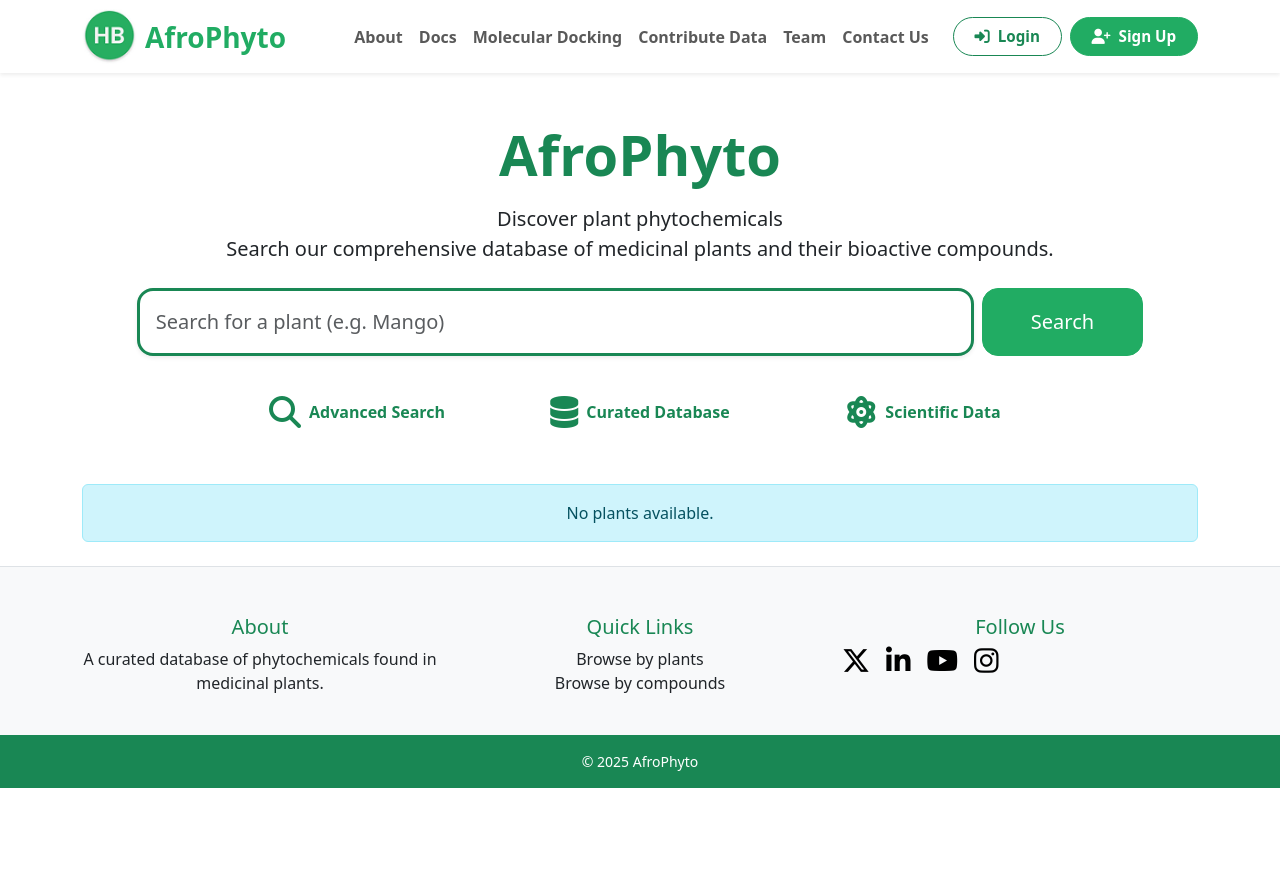
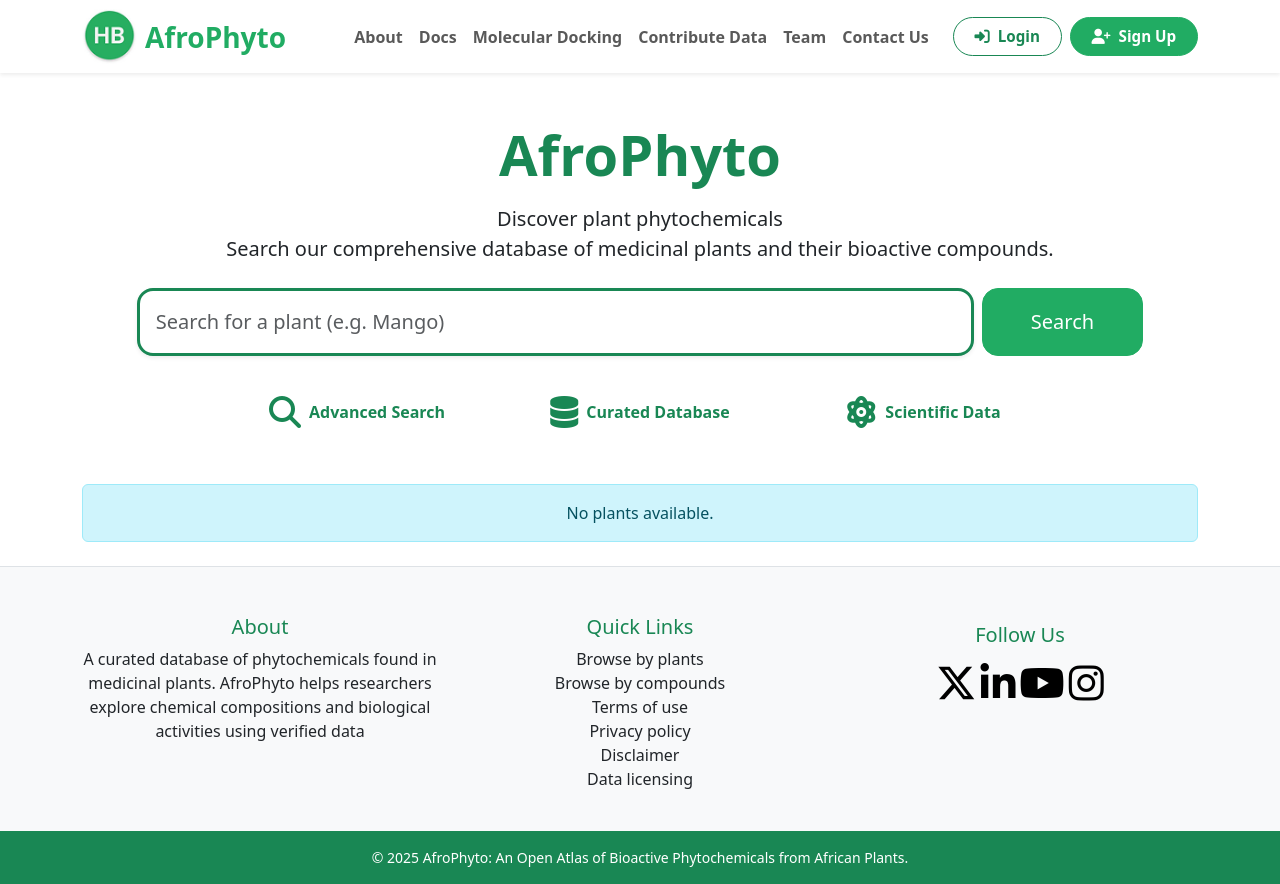
Before and after one commit to HackBio-Internship/afro-phyto--unilag, a Django app: template main/templates/index.html in a window 1280 px wide. Before the commit the page ends 788 px from the top, so only its background shows below. Run offline with Django 5.2, Linux system fonts and the light colour scheme; the template is opened without the code that fills it, so the values that code supplies are empty; parts of the project's set-up code (start-up, migrations or seed data) failed here and were passed over; some libraries are stand-ins or nearby versions.

Commit message:
updated index page

```diff
--- a/main/templates/index.html
+++ b/main/templates/index.html
@@ -7,7 +7,7 @@
     <title>AfroPhyto</title>
     <link href="https://cdn.jsdelivr.net/npm/bootstrap@5.3.3/dist/css/bootstrap.min.css" rel="stylesheet">
     <script src="https://kit.fontawesome.com/9263f821ab.js" crossorigin="anonymous"></script>
-    <link rel="stylesheet" href="{% static 'css/style.css' %}" />
+    <link rel="stylesheet" href="{% static 'css/style.css' %}">
 </head>
 <body>
 
@@ -165,30 +165,32 @@
         <div class="row g-4">
             <div class="col-md-4">
                 <h5 class="text-success">About</h5>
-                <p>
-                    A curated database of phytochemicals found in medicinal plants.
-                </p>
+                <p>A curated database of phytochemicals found in medicinal plants. AfroPhyto helps researchers explore chemical compositions and biological activities using verified data</p>
             </div>
             <div class="col-md-4">
                 <h5 class="text-success">Quick Links</h5>
                 <ul class="list-unstyled">
                     <li><a href="#" class="text-dark">Browse by plants</a></li>
                     <li><a href="#" class="text-dark">Browse by compounds</a></li>
+                    <li><a href="#" class="text-dark">Terms of use</a></li>
+                    <li><a href="#" class="text-dark">Privacy policy</a></li>
+                    <li><a href="#" class="text-dark">Disclaimer</a></li>
+                    <li><a href="#" class="text-dark">Data licensing</a></li>
                 </ul>
             </div>
             <div class="col-md-4">
-                <h5 class="text-success">Follow Us</h5>
-                <div class="d-flex gap-3">
-                    <i class="fa-brands fa-x-twitter foot-icon fs-3"></i>
-                    <i class="fa-brands fa-linkedin-in foot-icon fs-3"></i>
-                    <i class="fa-brands fa-youtube foot-icon fs-3"></i>
-                    <i class="fa-brands fa-instagram foot-icon fs-3"></i>
+                <h5 class="text-success p-2">Follow Us</h5>
+                <div class="flex gap-3">
+                    <a href="#"><i class="fa-brands fa-x-twitter foot-icon" style="font-size: 40px;"></i></a>
+                    <a href="#"><i class="fa-brands fa-linkedin-in foot-icon" style="font-size: 40px;"></i></a>
+                    <a href="#"><i class="fa-brands fa-youtube foot-icon" style="font-size: 40px;"></i></a>
+                    <a href="#"><i class="fa-brands fa-instagram foot-icon" style="font-size: 40px;"></i></a>
                 </div>
             </div>
         </div>
     </div>
     <div class="bg-success text-white text-center py-3 small">
-        &copy; 2025 AfroPhyto
+        &copy; 2025 AfroPhyto: An Open Atlas of Bioactive Phytochemicals from African Plants.
     </div>
 </footer>
 
```
